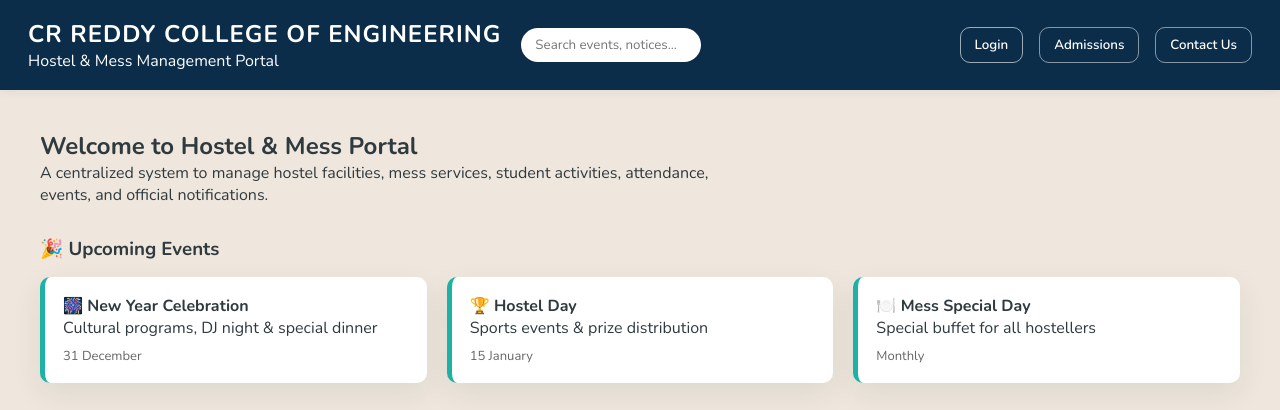
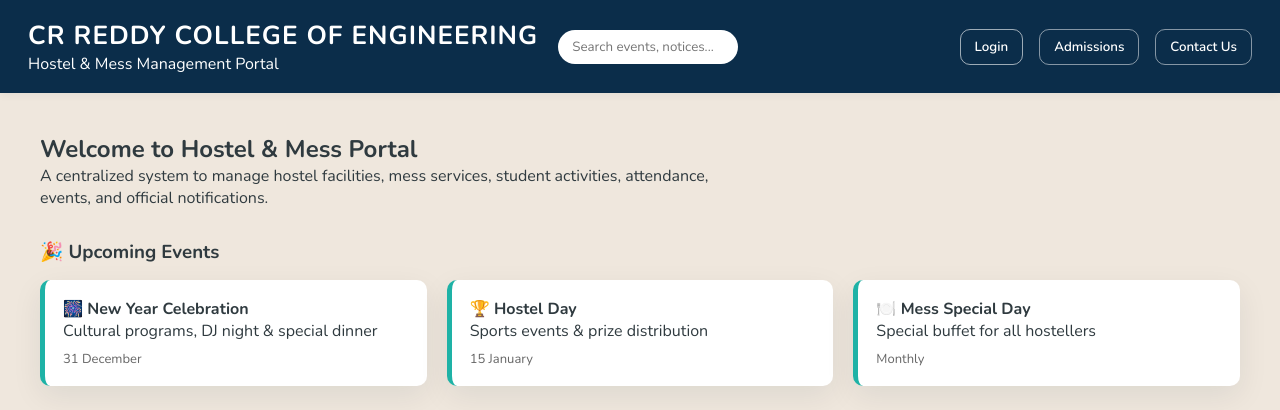
Before and after one commit to rayavarapuayyappa6-boop/frontend, a plain HTML site: page index.html in a window 1280 px wide. Shown: the top 410 px of the page. Drawn offline with nearby package versions, Linux system fonts and the light colour scheme.

Commit message:
Update style.css

```diff
--- a/style.css
+++ b/style.css
@@ -81,7 +81,7 @@ body {
   font-weight: 700;
   letter-spacing: 1px;
   text-transform: uppercase;
-  font-size: 24px;
+  font-size: 26px;
 }
 
 
```
